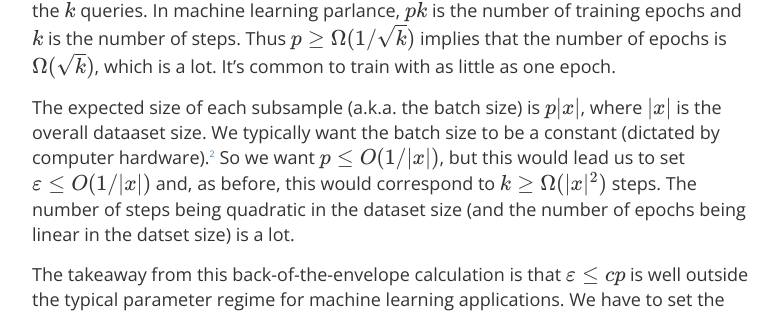
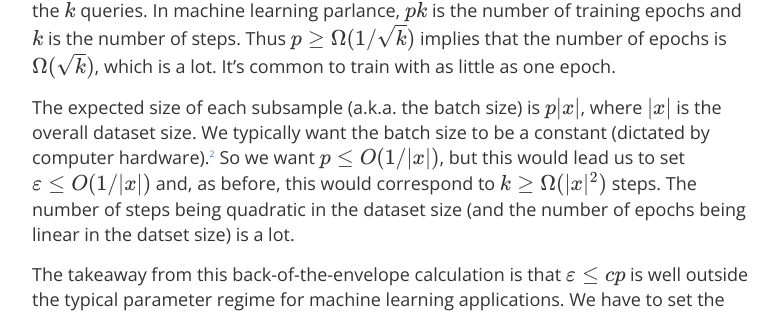
Before and after one commit to differentialprivacy/differentialprivacy, a Jekyll site: the page built from _posts/2025-04-20-subsampling-limits.md, in a window 1280 px wide and 900 px high, scrolled down 4847 px. Shown: the part 165-480 px from the top of the window, without its empty margins (248-1027 px from the left). Built offline with Jekyll 4.4.1, drawn with Linux system fonts in a browser that asks for light colours; comment, search, counter and statistics services are not loaded.

Commit message:
second post on subsampling

```diff
--- a/_posts/2025-04-20-subsampling-limits.md
+++ b/_posts/2025-04-20-subsampling-limits.md
@@ -67,7 +67,7 @@ The quantity \\\(pk\\\) is the expected number of times each datapoint will be s
 In machine learning parlance, \\\(pk\\\) is the number of training epochs and \\\(k\\\) is the number of steps.
 Thus \\\(p \\ge \\Omega\(1/\\sqrt{k}\)\\\) implies that the number of epochs is \\\(\\Omega\(\\sqrt{k}\)\\\), which is a lot. It's common to train with as little as one epoch.
 
-The expected size of each subsample (a.k.a. the batch size) is \\\(p\|x\|\\\), where \\\(\|x\|\\\) is the overall dataaset size. We typically want the batch size to be a constant (dictated by computer hardware).[^parallel] So we want \\\(p \le O\(1/\|x\|\)\\\), but this would lead us to set \\\(\\varepsilon \le O\(1/\|x\|\)\\\) and, as before, this would correspond to \\\(k \\ge \\Omega\(\|x\|^2\)\\\) steps. The number of steps being quadratic in the dataset size (and the number of epochs being linear in the datset size) is a lot.
+The expected size of each subsample (a.k.a. the batch size) is \\\(p\|x\|\\\), where \\\(\|x\|\\\) is the overall dataset size. We typically want the batch size to be a constant (dictated by computer hardware).[^parallel] So we want \\\(p \le O\(1/\|x\|\)\\\), but this would lead us to set \\\(\\varepsilon \le O\(1/\|x\|\)\\\) and, as before, this would correspond to \\\(k \\ge \\Omega\(\|x\|^2\)\\\) steps. The number of steps being quadratic in the dataset size (and the number of epochs being linear in the datset size) is a lot.
 
 The takeaway from this back-of-the-envelope calculation is that \\\(\\varepsilon \\le cp\\\) is well outside the typical parameter regime for machine learning applications.
 We have to set the hyperparameters differently for private machine learning.
```
